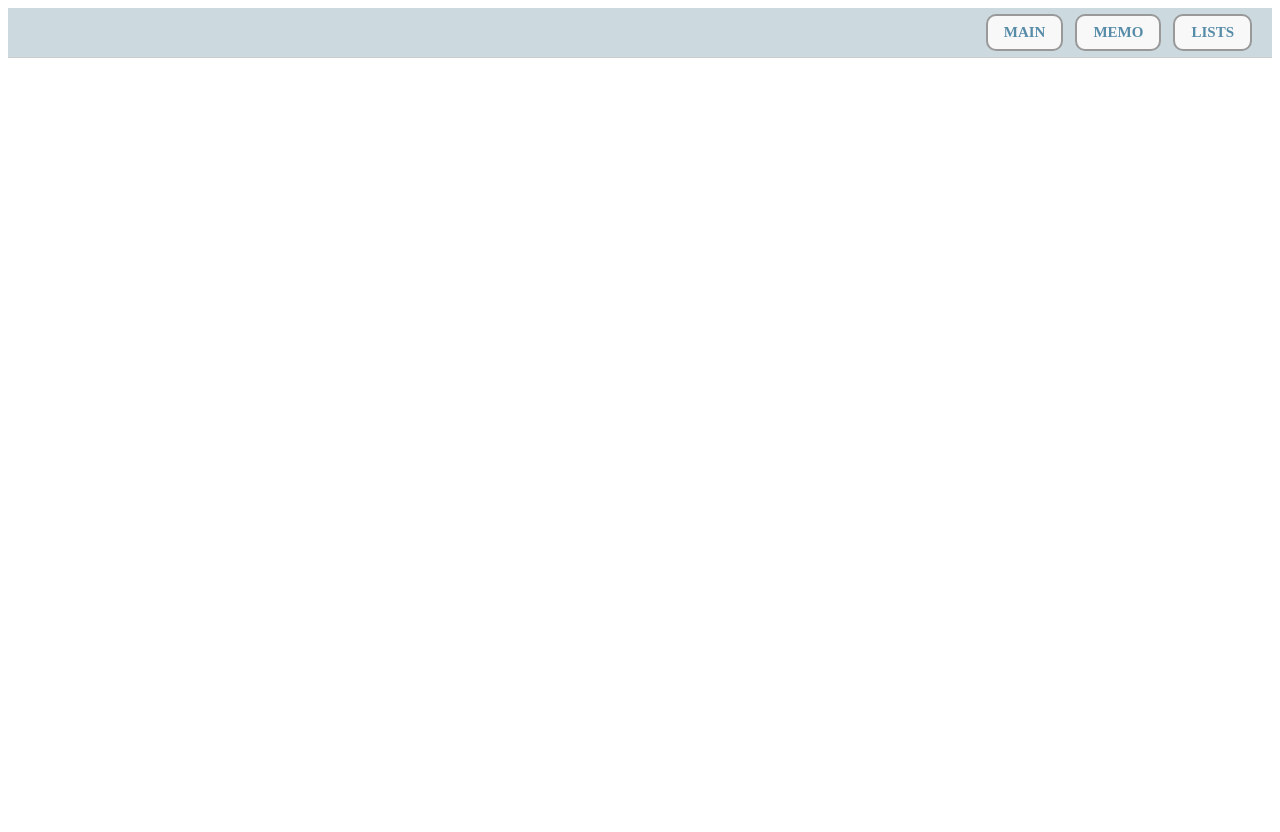
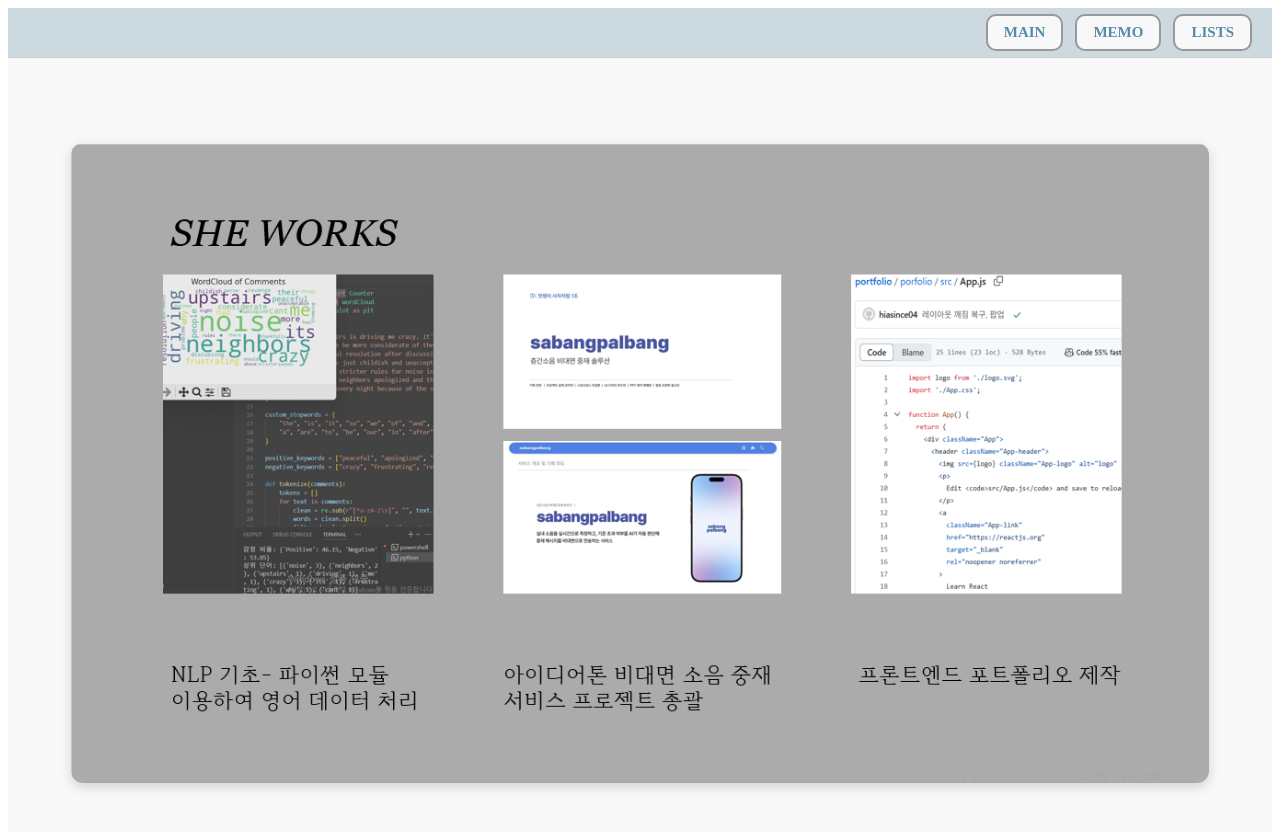
Before and after one commit to hiasince04/portfolio, a React (Create React App) app: page /my-fields in a window 1280 px wide. Before the commit this address had no page. Shown: the top 832 px of the page. Before the commit the page ends 800 px from the top, so only its background shows below. Built offline with nearby package versions, Linux system fonts and the light colour scheme.

Commit message:
로그인 전 단계

```diff
--- a/src/App.js
+++ b/src/App.js
@@ -5,18 +5,13 @@ import Navbar from './components/Navbar';
 import MainPage from './pages/MainPage';
 import WritePage from './pages/WritePage';
 import ListPage from './pages/ListPage';
+import MyFieldsPage from './pages/MyFieldsPage'; // ✅ 추가
 
 function App() {
     const [posts, setPosts] = useState([]);
 
-    const addPost = (text) => {
-        setPosts([...posts, text]);
-    };
-
-    const deletePost = (index) => {
-        const updated = posts.filter((_, i) => i !== index);
-        setPosts(updated);
-    };
+    const addPost = (text) => setPosts([...posts, text]);
+    const deletePost = (index) => setPosts(posts.filter((_, i) => i !== index));
 
     return (
         <BrowserRouter>
@@ -25,6 +20,7 @@ function App() {
                 <Route path="/" element={<MainPage />} />
                 <Route path="/write" element={<WritePage onSave={addPost} />} />
                 <Route path="/list" element={<ListPage posts={posts} onDelete={deletePost} />} />
+                <Route path="/my-fields" element={<MyFieldsPage />} /> {/* ✅ 추가 */}
             </Routes>
         </BrowserRouter>
     );
--- a/src/components/ProfileCard.jsx
+++ b/src/components/ProfileCard.jsx
@@ -1,5 +1,6 @@
 import React, { useState } from 'react';
-import { Link } from 'react-router-dom';
+import ReactDOM from 'react-dom';
+
 import profileImage from '../assets/profile.jpg';
 import likelionImg from '../assets/likelion.png';
 import elltImg from '../assets/ellt.png';
@@ -15,7 +16,7 @@ function ProfileCard() {
                 color: 'white',
                 padding: '30px',
                 width: '50%',
-                minHeight: '500px', // 고정 높이 → 최소 높이
+                minHeight: '500px',
                 boxSizing: 'border-box',
                 borderRadius: '10px',
                 display: 'flex',
@@ -23,7 +24,7 @@ function ProfileCard() {
                 justifyContent: 'flex-start',
                 position: 'relative',
                 fontFamily: "'Noto Sans KR', sans-serif",
-                overflow: 'visible', // 팝업이 튀어나올 수 있도록
+                overflow: 'visible',
             }}
         >
             {/* 이름 + hover 감지 */}
@@ -32,16 +33,23 @@ function ProfileCard() {
                 onMouseEnter={() => setHovered(true)}
                 onMouseLeave={() => setHovered(false)}
             >
-                <h1 style={{ fontFamily: "'DM Serif Display', serif", fontWeight: 'bold', marginBottom: '30px' }}>
+                <h1
+                    style={{
+                        fontFamily: "'DM Serif Display', serif",
+                        fontWeight: 'bold',
+                        marginBottom: '30px',
+                    }}
+                >
                     Kwon Juyeon
                 </h1>
 
                 {/* 팝업 */}
-                {hovered && (
+                {hovered &&
+                    ReactDOM.createPortal(
                         <div
                             style={{
-                            position: 'absolute',
-                            top: '100%',
+                                position: 'fixed',
+                                top: '100px',
                                 left: '50%',
                                 transform: 'translateX(-50%)',
                                 width: '420px',
@@ -54,33 +62,43 @@ function ProfileCard() {
                                 zIndex: 100,
                             }}
                         >
-                        <Link to="/my-fields" style={{ textDecoration: 'none', color: 'inherit' }}>
                             <h3
                                 style={{
                                     fontFamily: "'Playfair Display', serif",
                                     fontSize: '24px',
                                     fontWeight: 'bold',
                                     cursor: 'pointer',
+                                    textDecoration: 'underline',
                                 }}
                             >
+                                <a
+                                    href="/my-fields"
+                                    target="_blank"
+                                    rel="noopener noreferrer"
+                                    style={{ textDecoration: 'none', color: 'inherit' }}
+                                >
                                     My Fields
+                                </a>
                             </h3>
-                        </Link>
+
                             <p style={{ fontSize: '13px', fontStyle: 'italic', color: '#444', marginBottom: '10px' }}>
                                 어디든 가본다면 세월이 지나고 어디에 가서 어디든 나의 땅
                             </p>
                             <p>현재 한국외국어대학교에서 언어공학과 컴퓨터공학을 함께 공부하고 있습니다.</p>
                             <p>
-                            멋쟁이사자처럼 프론트엔드 트랙에서 웹 개발과 서비스 기획에 도전하며 성장해 나가는 중이에요.
+                                멋쟁이사자처럼 프론트엔드 트랙에서 웹 개발과 서비스 기획에 도전하며 성장해 나가는
+                                중이에요.
                             </p>
                             <p>사용자에 대한 선한 마음과 진심은 결국 전해진다고 믿습니다.</p>
                             <p>뜻을 담은 기술과 사람을 연결하는 개발자가 되고 싶습니다.</p>
+
                             <div style={{ display: 'flex', gap: '10px', marginTop: '15px' }}>
                                 <img src={likelionImg} alt="likelion logo" style={imageStyle} />
                                 <img src={elltImg} alt="ELLT" style={imageStyle} />
                                 <img src={campusImg} alt="campus" style={imageStyle} />
                             </div>
-                    </div>
+                        </div>,
+                        document.body
                     )}
             </div>
 
--- a/src/pages/MainPage.jsx
+++ b/src/pages/MainPage.jsx
@@ -5,7 +5,13 @@ import AboutCard from '../components/AboutCard';
 
 function MainPage() {
     return (
-        <div style={{ backgroundColor: '#f2f2f2', minHeight: '100vh' }}>
+        <div
+            style={{
+                backgroundColor: '#f2f2f2',
+                minHeight: '100vh',
+                overflow: 'visible', // ✅ 팝업이 잘리지 않도록
+            }}
+        >
             {/* 상단 고정 네비게이션 */}
 
             {/* 메인 내용 */}
--- a/src/pages/MyFieldsPage.jsx
+++ b/src/pages/MyFieldsPage.jsx
@@ -1,38 +1,41 @@
-// src/pages/MyFieldsPage.jsx
 import React from 'react';
-import likelion from '../assets/likelion.png';
-import ellt from '../assets/ellt.png';
-import campus from '../assets/campus.png';
+import sheworks from '../assets/sheworks.png';
 
 function MyFieldsPage() {
     return (
         <div
             style={{
-                backgroundColor: '#bfbfbf',
-                minHeight: '100vh',
-                padding: '50px',
-                fontFamily: "'Noto Sans KR', sans-serif",
-                boxSizing: 'border-box',
+                backgroundColor: '#f8f8f8',
+                height: '100vh', // ✅ 정확히 한 화면 높이
+                display: 'flex',
+                flexDirection: 'column',
             }}
         >
-            <h1 style={{ fontFamily: "'Playfair Display', serif", fontSize: '40px', marginBottom: '10px' }}>
-                My Fields
-            </h1>
-            <p style={{ fontSize: '14px', fontStyle: 'italic', marginBottom: '30px' }}>
-                어디든 가본다면 세월이 지나고 어디에 가서 어디든 나의 땅
-            </p>
+            {/* 상단바는 App.jsx에서 자동 포함됨 */}
 
-            <div style={{ display: 'flex', gap: '30px', marginBottom: '30px' }}>
-                <img src={likelion} alt="likelion" style={{ width: '200px' }} />
-                <img src={campus} alt="campus" style={{ width: '300px' }} />
-                <img src={ellt} alt="ellt" style={{ width: '300px' }} />
-            </div>
-
-            <div style={{ fontSize: '17px', lineHeight: '1.8', maxWidth: '800px' }}>
-                <p>현재 한국외국어대학교에서 언어공학과 컴퓨터공학을 함께 공부하고 있습니다.</p>
-                <p>멋쟁이사자처럼 프론트엔드 트랙에서 웹 개발과 서비스 기획에 도전하며 성장해 나가는 중이에요.</p>
-                <p>사용자에 대한 선한 마음과 진심은 결국 전해진다고 믿습니다.</p>
-                <p>뜻을 담은 기술과 사람을 연결하는 개발자가 되고 싶습니다.</p>
+            <div
+                style={{
+                    flexGrow: 1,
+                    display: 'flex',
+                    justifyContent: 'center',
+                    alignItems: 'center',
+                    paddingTop: '10px', // 조금만 여유
+                    boxSizing: 'border-box',
+                }}
+            >
+                <img
+                    src={sheworks}
+                    alt="sheworks"
+                    style={{
+                        maxHeight: '80vh', // ✅ 한 화면 내 제한
+                        maxWidth: '90%',
+                        height: 'auto',
+                        width: 'auto',
+                        objectFit: 'contain',
+                        borderRadius: '12px',
+                        boxShadow: '0 4px 12px rgba(0, 0, 0, 0.15)',
+                    }}
+                />
             </div>
         </div>
     );
```
Also changed, not shown: src/assets/sheworks.png (added), 1 other file (tests, documents, lock files or other folders). Lines whose indentation alone changed are shown as unchanged.
